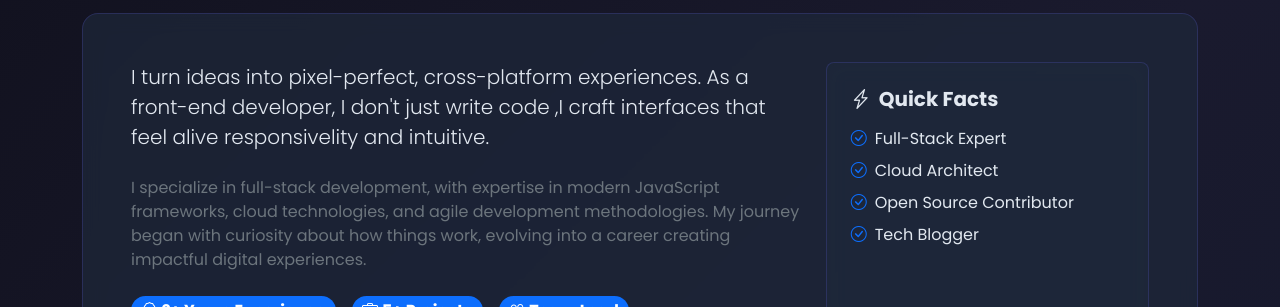
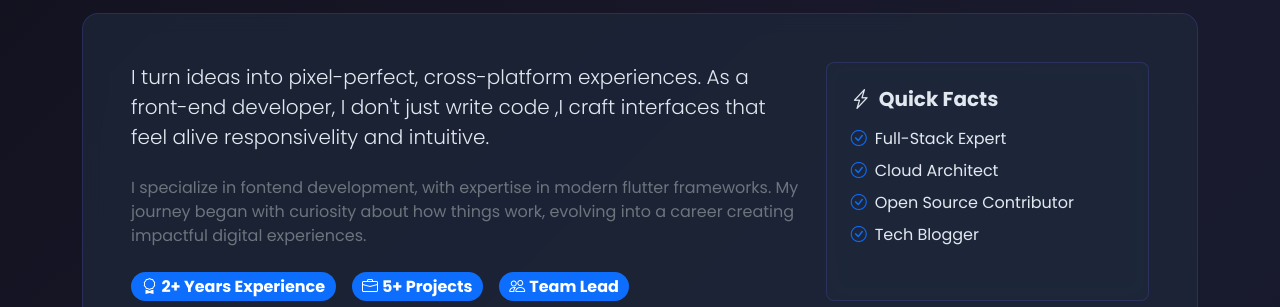
Before and after one commit to priankatuk/profile, a plain HTML site: page index.html in a window 1280 px wide. Shown: the part 493-800 px from the top of the page. Drawn offline with nearby package versions, Linux system fonts and the light colour scheme.

Commit message:
changing about me

```diff
--- a/index.html
+++ b/index.html
@@ -156,7 +156,7 @@
                 <div class="row">
                     <div class="col-lg-8">
                         <p class="lead mb-4">I turn ideas into pixel-perfect, cross-platform experiences. As a front-end developer, I don't just write code ,I craft interfaces that feel alive responsivelity and intuitive.</p>
-                        <p class="text-secondary mb-4">I specialize in full-stack development, with expertise in modern JavaScript frameworks, cloud technologies, and agile development methodologies. My journey began with curiosity about how things work, evolving into a career creating impactful digital experiences.</p>
+                        <p class="text-secondary mb-4">I specialize in fontend development, with expertise in modern flutter frameworks. My journey began with curiosity about how things work, evolving into a career creating impactful digital experiences.</p>
                         <div class="d-flex flex-wrap gap-3 mt-4">
                             <span class="badge bg-primary fs-6 rounded-pill">
                                 <i class="bi bi-award me-1"></i>2+ Years Experience
```
